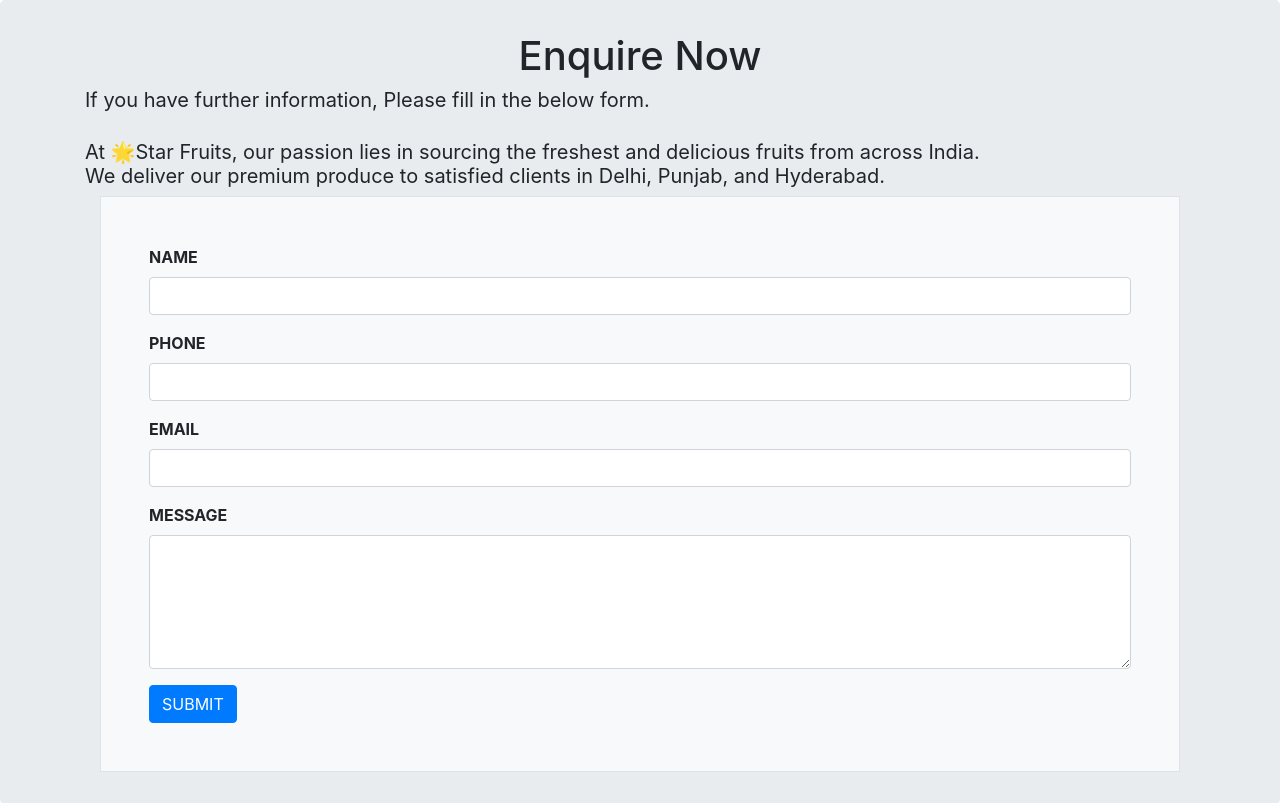
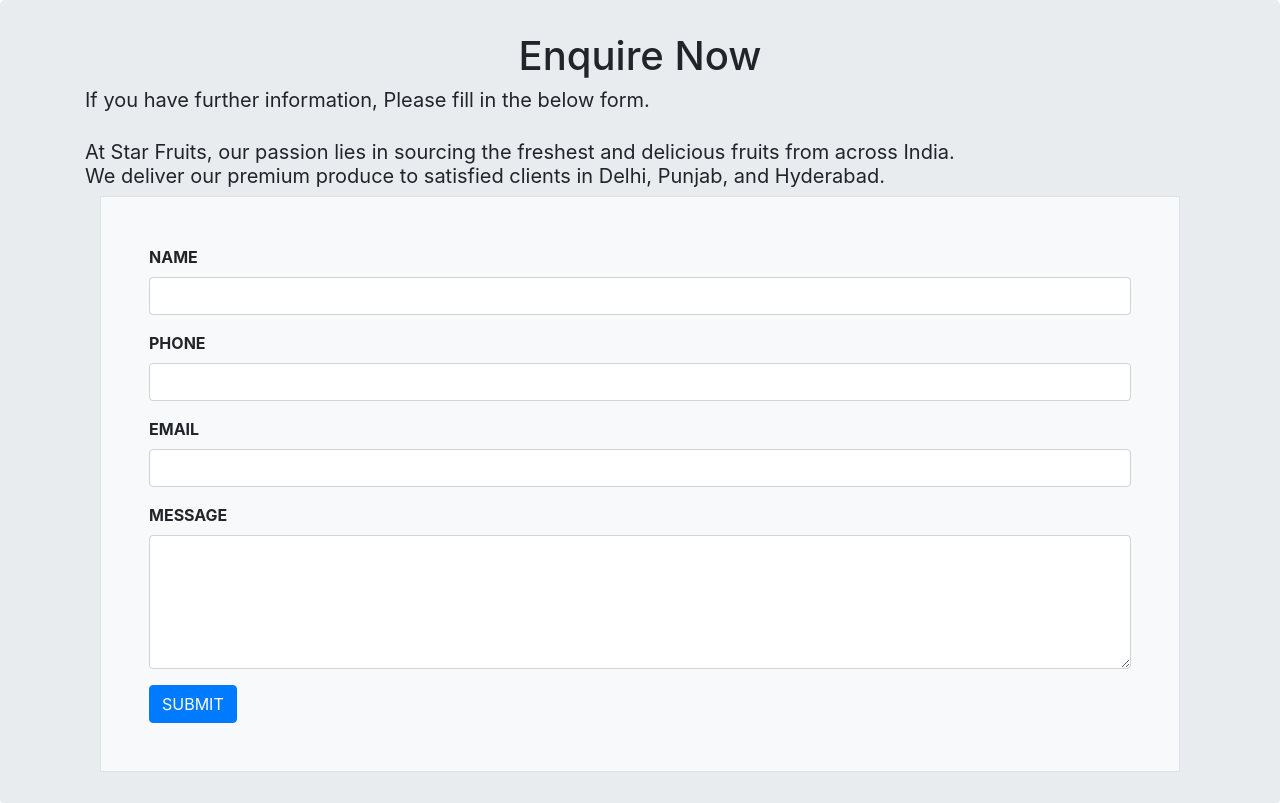
Before and after one commit to Hassanmufezshaikh/starfruit, a PHP site: page /contactus.php in a window 1280 px wide. Shown: the part 56-859 px from the top of the page. Run offline with PHP 8.4, Linux system fonts and the light colour scheme; some libraries are stand-ins or nearby versions.

Commit message:
Update contactus.php

```diff
--- a/contactus.php
+++ b/contactus.php
@@ -117,7 +117,7 @@
                 <h1 class="display-5 text-center ">Enquire Now</h1>
                 <h1 class="lead text-left my-1"><b>If you have further information, Please fill in the below form.</b></h1>
                 <br>
-                <h3 class=" lead fs-3  text-left  mr-0 pr-0"> <b> At 🌟Star Fruits, our passion lies in sourcing the freshest and delicious fruits from across India.<br> We deliver our premium produce to satisfied clients in Delhi, Punjab, and Hyderabad.</br></h3>
+                <h3 class=" lead fs-3  text-left  mr-0 pr-0"> <b> At Star Fruits, our passion lies in sourcing the freshest and delicious fruits from across India.<br> We deliver our premium produce to satisfied clients in Delhi, Punjab, and Hyderabad.</br></h3>
                 <h3 class="text-center "> </h3>
                 <div class="container ">
                     <form class="p-5 p-md-5 border rounded-5 bg-light" action="/starfruits/contactus.php" method="post">
```
